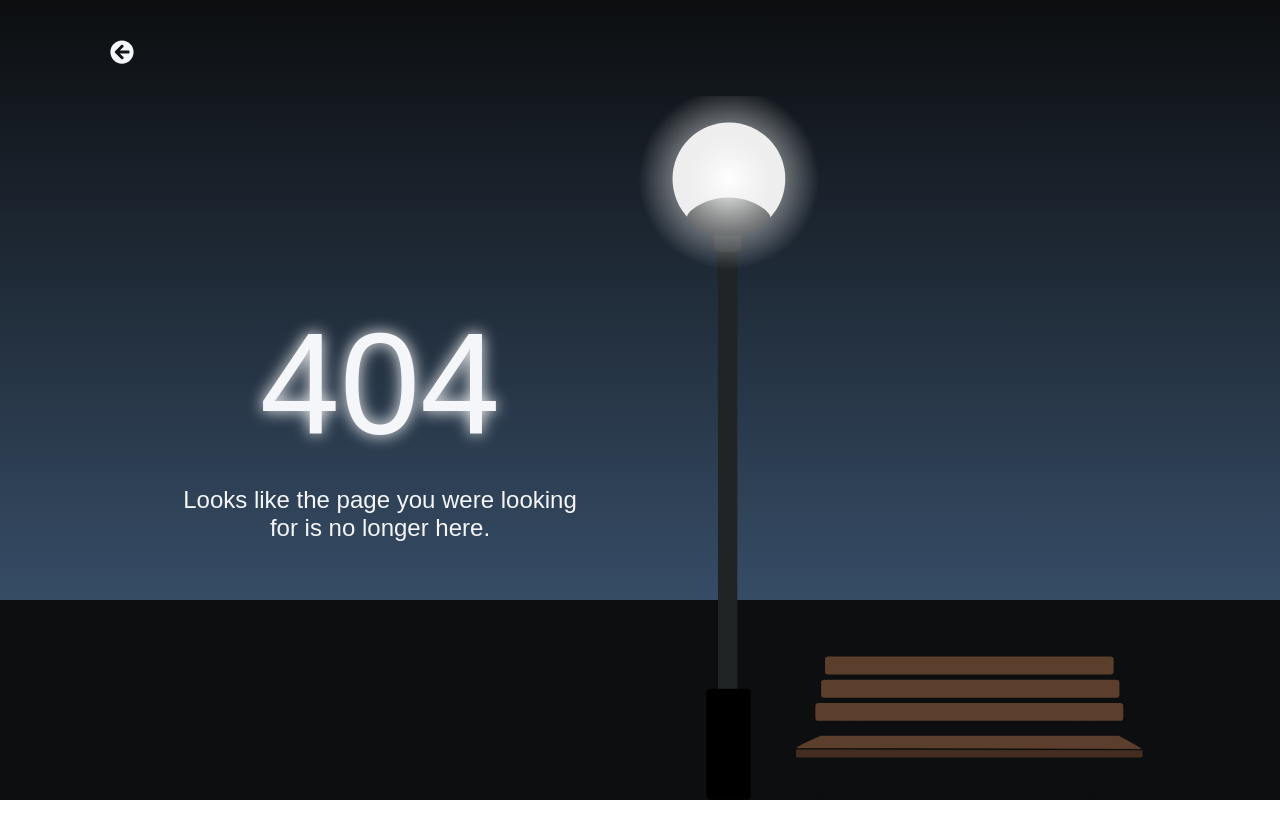
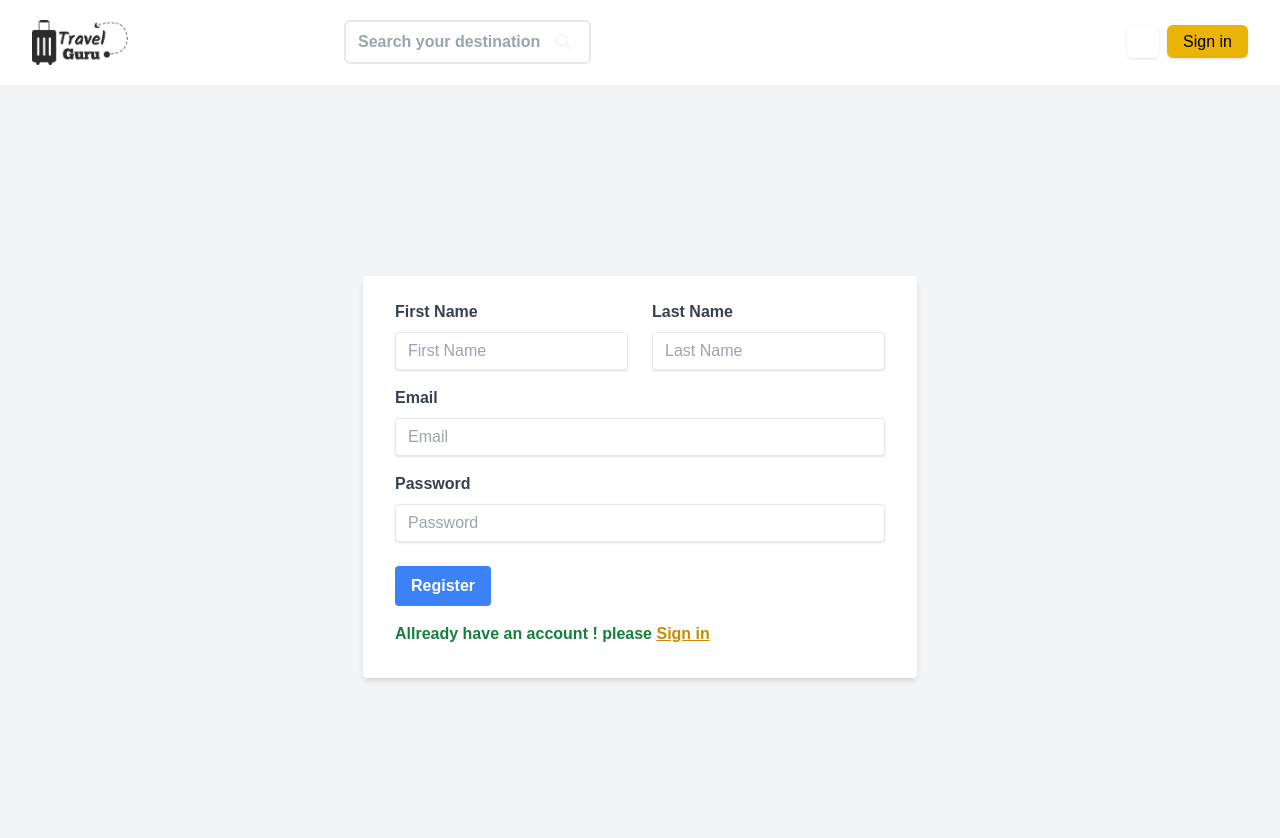
Before and after one commit to Shajib-Dv/travel-guru-client, a React (Vite) app: page /signup in a window 1280 px wide. Before the commit this address had no page. Shown: the top 838 px of the page. Before the commit the page ends 800 px from the top, so only its background shows below. Built offline with nearby package versions, Linux system fonts and the light colour scheme.

Commit message:
sign-in sign-up added

```diff
--- a/src/AuthProvider/AuthProvider.jsx
+++ b/src/AuthProvider/AuthProvider.jsx
@@ -4,7 +4,7 @@ import React, { createContext } from "react";
 export const AuthContext = createContext({});
 const AuthProvider = ({ children }) => {
   const authInfo = {
-    name: "Shajib",
+    name: null,
   };
   return (
     <AuthContext.Provider value={authInfo}>{children}</AuthContext.Provider>
--- a/src/PrivateRoute/PrivateRoute.jsx
+++ b/src/PrivateRoute/PrivateRoute.jsx
@@ -1,9 +1,16 @@
 /** @format */
 
-import React from "react";
+import React, { useContext } from "react";
+import { AuthContext } from "../AuthProvider/AuthProvider";
+import { Navigate } from "react-router-dom";
 
 const PrivateRoute = ({ children }) => {
-  return children;
+  const { name } = useContext(AuthContext);
+
+  if (name) {
+    return children;
+  }
+  return <Navigate to="/signin" />;
 };
 
 export default PrivateRoute;
--- /dev/null
+++ b/src/components/SignIn.jsx
@@ -0,0 +1,76 @@
+/** @format */
+
+import React, { useState } from "react";
+import Navbar from "./Header/Navbar";
+import { Link } from "react-router-dom";
+
+const SignIn = () => {
+  const [email, setEmail] = useState("");
+  const [password, setPassword] = useState("");
+
+  const handleSubmit = (event) => {
+    event.preventDefault();
+    console.log(`Email: ${email}, Password: ${password}`);
+  };
+
+  return (
+    <>
+      <Navbar />
+      <div className="flex justify-center items-center h-screen bg-gray-100">
+        <form
+          onSubmit={handleSubmit}
+          className="bg-white shadow-md rounded px-8 pt-6 pb-8 mb-4"
+        >
+          <div className="mb-4">
+            <label
+              className="block text-gray-700 font-bold mb-2"
+              htmlFor="email"
+            >
+              Email
+            </label>
+            <input
+              className="shadow appearance-none border rounded w-full py-2 px-3 text-gray-700 leading-tight focus:outline-none focus:shadow-outline"
+              id="email"
+              type="email"
+              placeholder="Email"
+              value={email}
+              onChange={(e) => setEmail(e.target.value)}
+            />
+          </div>
+          <div className="mb-6">
+            <label
+              className="block text-gray-700 font-bold mb-2"
+              htmlFor="password"
+            >
+              Password
+            </label>
+            <input
+              className="shadow appearance-none border rounded w-full py-2 px-3 text-gray-700 leading-tight focus:outline-none focus:shadow-outline"
+              id="password"
+              type="password"
+              placeholder="Password"
+              value={password}
+              onChange={(e) => setPassword(e.target.value)}
+            />
+          </div>
+          <div className="flex items-center justify-between">
+            <button
+              className="bg-blue-500 hover:bg-blue-700 text-white font-bold py-2 px-4 rounded focus:outline-none focus:shadow-outline"
+              type="submit"
+            >
+              Sign In
+            </button>
+          </div>
+          <p className="text-green-700 pt-4 font-semibold">
+            New to travel guru ! please{" "}
+            <Link className="text-yellow-600 btn-link" to="/signup">
+              Sign up
+            </Link>
+          </p>
+        </form>
+      </div>
+    </>
+  );
+};
+
+export default SignIn;
--- /dev/null
+++ b/src/components/SignUp.jsx
@@ -0,0 +1,115 @@
+/** @format */
+
+import React, { useState } from "react";
+import Navbar from "./Header/Navbar";
+import { Link } from "react-router-dom";
+
+const SignUp = () => {
+  const [firstName, setFirstName] = useState("");
+  const [lastName, setLastName] = useState("");
+  const [email, setEmail] = useState("");
+  const [password, setPassword] = useState("");
+
+  const handleSubmit = (event) => {
+    event.preventDefault();
+    console.log(
+      `First Name: ${firstName}, Last Name: ${lastName}, Email: ${email}, Password: ${password}`
+    );
+  };
+  return (
+    <>
+      <Navbar />
+      <div className="flex justify-center items-center h-screen bg-gray-100">
+        <form
+          onSubmit={handleSubmit}
+          className="bg-white shadow-md rounded px-8 pt-6 pb-8 mb-4"
+        >
+          <div className="mb-4">
+            <div className="flex flex-wrap -mx-3 mb-2">
+              <div className="w-full md:w-1/2 px-3 mb-6 md:mb-0">
+                <label
+                  className="block text-gray-700 font-bold mb-2"
+                  htmlFor="firstName"
+                >
+                  First Name
+                </label>
+                <input
+                  className="shadow appearance-none border rounded w-full py-2 px-3 text-gray-700 leading-tight focus:outline-none focus:shadow-outline"
+                  id="firstName"
+                  type="text"
+                  placeholder="First Name"
+                  value={firstName}
+                  onChange={(e) => setFirstName(e.target.value)}
+                />
+              </div>
+              <div className="w-full md:w-1/2 px-3">
+                <label
+                  className="block text-gray-700 font-bold mb-2"
+                  htmlFor="lastName"
+                >
+                  Last Name
+                </label>
+                <input
+                  className="shadow appearance-none border rounded w-full py-2 px-3 text-gray-700 leading-tight focus:outline-none focus:shadow-outline"
+                  id="lastName"
+                  type="text"
+                  placeholder="Last Name"
+                  value={lastName}
+                  onChange={(e) => setLastName(e.target.value)}
+                />
+              </div>
+            </div>
+          </div>
+          <div className="mb-4">
+            <label
+              className="block text-gray-700 font-bold mb-2"
+              htmlFor="email"
+            >
+              Email
+            </label>
+            <input
+              className="shadow appearance-none border rounded w-full py-2 px-3 text-gray-700 leading-tight focus:outline-none focus:shadow-outline"
+              id="email"
+              type="email"
+              placeholder="Email"
+              value={email}
+              onChange={(e) => setEmail(e.target.value)}
+            />
+          </div>
+          <div className="mb-6">
+            <label
+              className="block text-gray-700 font-bold mb-2"
+              htmlFor="password"
+            >
+              Password
+            </label>
+            <input
+              className="shadow appearance-none border rounded w-full py-2 px-3 text-gray-700 leading-tight focus:outline-none focus:shadow-outline"
+              id="password"
+              type="password"
+              placeholder="Password"
+              value={password}
+              onChange={(e) => setPassword(e.target.value)}
+            />
+          </div>
+          <div className="flex items-center justify-between">
+            <button
+              className="bg-blue-500 hover:bg-blue-700 text-white font-bold py-2 px-4 rounded focus:outline-none focus:shadow-outline"
+              type="submit"
+            >
+              Register
+            </button>
+          </div>
+          <p className="text-green-700 pt-4 font-semibold">
+            Allready have an account ! please{" "}
+            <Link className="text-yellow-600 btn-link" to="/signin">
+              Sign in
+            </Link>
+          </p>
+        </form>
+      </div>
+    </>
+  );
+};
+
+export default SignUp;
```
Also changed, not shown: src/Routes/Router.jsx (+10 -0 lines).
